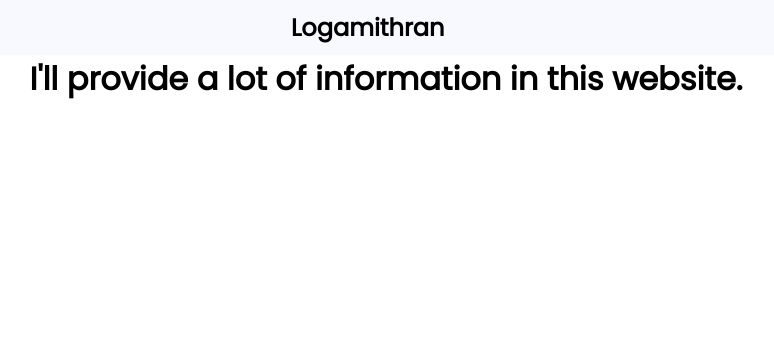
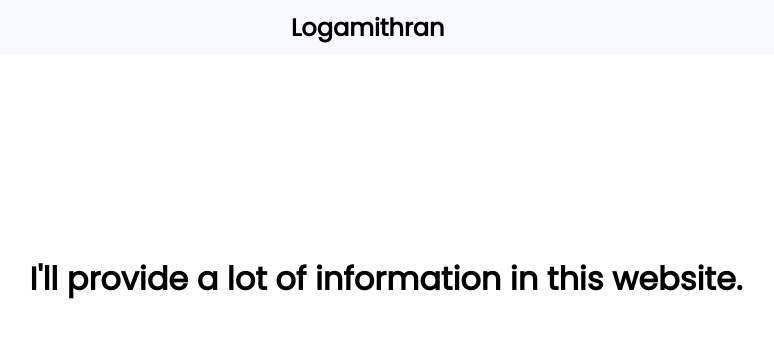
Before and after one commit to logamithrann/logamithrann.github.io, a plain HTML site: page index.html in a window 1280 px wide. Shown: the whole page, without its empty margins (254-1028 px from the left). Drawn offline with Linux system fonts and the light colour scheme.

Commit message:
Update style.css

```diff
--- a/style.css
+++ b/style.css
@@ -26,3 +26,8 @@
     position: relative;
     left: 535px;
   }
+
+  .h1 {
+    position: relative;
+    top: 200px;
+  }
```
